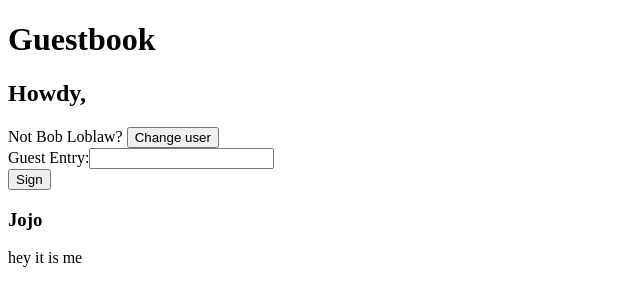
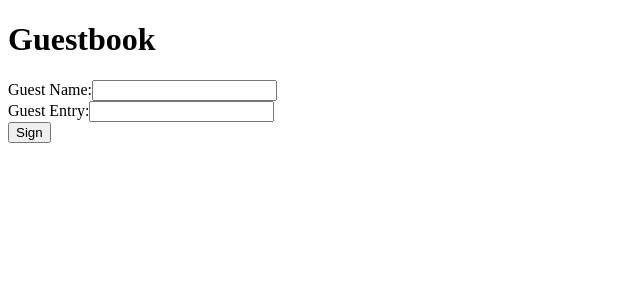
Before and after one commit to jlaurentpdx/guestbook-auth, a React app: page / in a window 1280 px wide. Shown: the top 306 px of the page, without its empty margins (0-640 px from the left). Built offline with nearby package versions, Linux system fonts and the light colour scheme.

Commit message:
basic functionality in App

```diff
--- a/src/App.jsx
+++ b/src/App.jsx
@@ -2,11 +2,9 @@ import { useState } from 'react';
 
 export default function App() {
   const [user, setUser] = useState('');
-  const [currentUser, setCurrentUser] = useState('Bob Loblaw');
+  const [currentUser, setCurrentUser] = useState('');
   const [entry, setEntry] = useState('');
-  const [entries, setEntries] = useState([
-    { id: 'Jojo-0', name: 'Jojo', comment: 'hey it is me' },
-  ]);
+  const [entries, setEntries] = useState([]);
 
   const handleChangeUser = (e) => {
     e.preventDefault();
@@ -15,20 +13,24 @@ export default function App() {
 
   const handleSubmit = (e) => {
     e.preventDefault();
-    setEntries([...entries, { entry }]);
+    const id = new Date();
     setCurrentUser(user);
+
+    const newEntry = { id: id, name: user, comment: entry };
+
+    setEntries([...entries, newEntry]);
   };
 
   return (
     <div>
       <header>
         <h1>Guestbook</h1>
-        <h2>Howdy, {user}</h2>
       </header>
       <main>
         <form>
           {currentUser ? (
             <>
+              <h2>Howdy, {currentUser}</h2>
               <span>Not {currentUser}? </span>
               <button onClick={handleChangeUser}>Change user</button>
             </>
```
